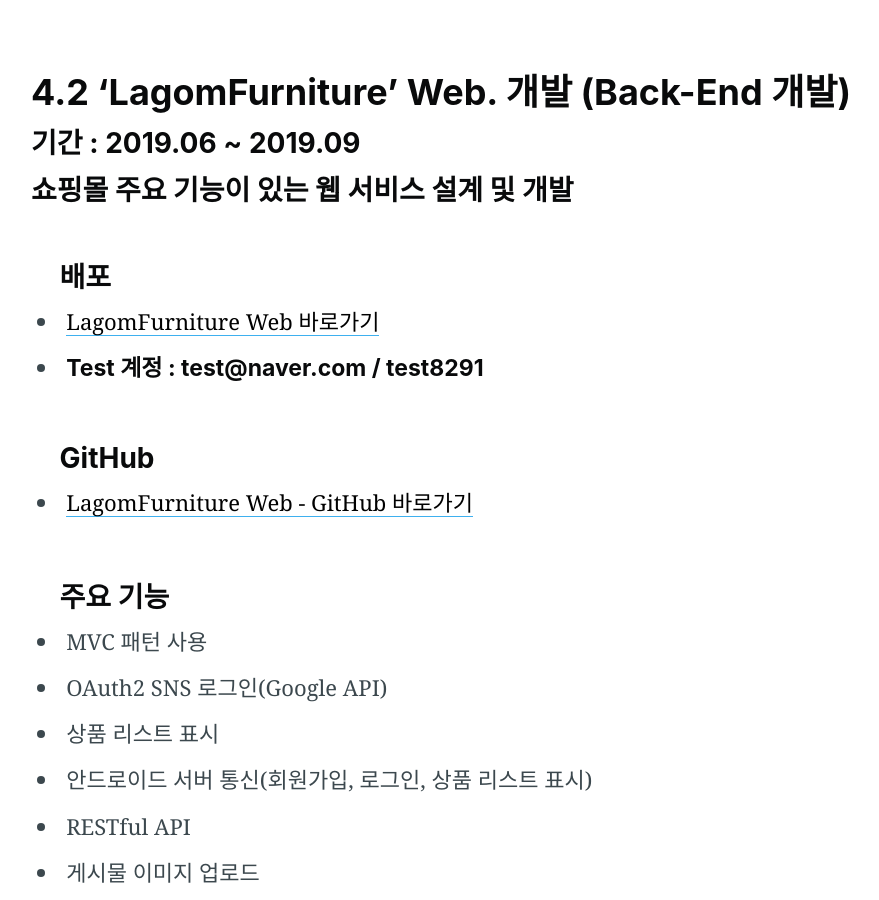
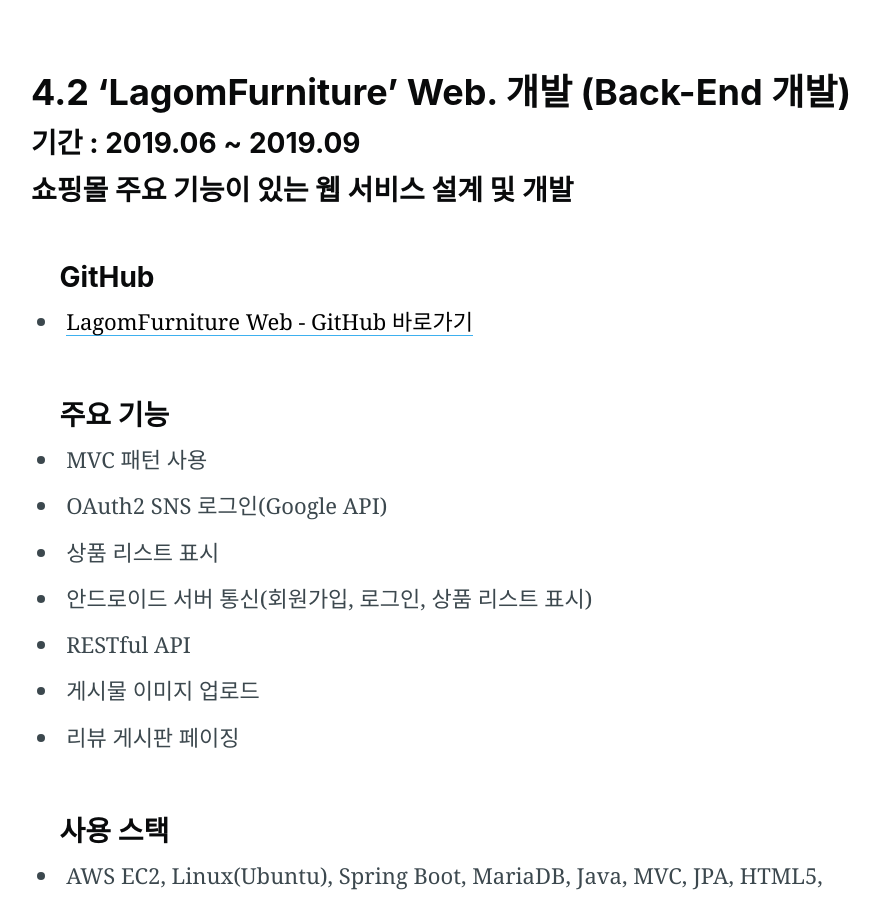
Before and after one commit to LimHanGyeol/LimHanGyeol.github.io, a Jekyll site: the page portfolio/index.html, which Jekyll copies as it is, in a window 1280 px wide and 900 px high, scrolled down 4225 px. Shown: the whole window, without its empty margins (189-1068 px from the left). Built offline with Jekyll 4.4.1, drawn with Linux system fonts in a browser that asks for light colours; nearby versions of some CDN libraries; comment, search, counter and statistics services are not loaded.

Commit message:
portfolio 40

```diff
--- a/portfolio/index.html
+++ b/portfolio/index.html
@@ -227,10 +227,6 @@
 <h3 id="쇼핑몰-주요기능이있는-웹-개발">쇼핑몰 주요 기능이 있는 웹 서비스 설계 및 개발</h3>
 <br/>
 <ul>
-<h3 id="배포-주소">배포</h3>
- <li><a href="http://54.180.193.22:8080/">LagomFurniture Web 바로가기</a></li>
- <li><h6>Test 계정 : test@naver.com / test8291</h6> </li>
- <br/>
 <h3 id="깃헙-주소">GitHub</h3>
   <li><a href="https://github.com/LimHanGyeol/lagomfurniture">LagomFurniture Web - GitHub 바로가기</a></li>
 <br/>
```
